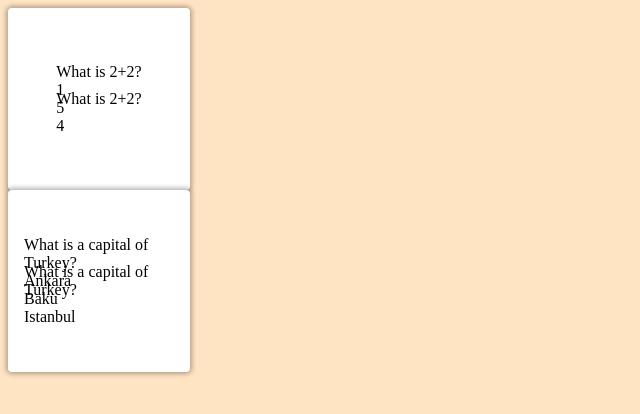
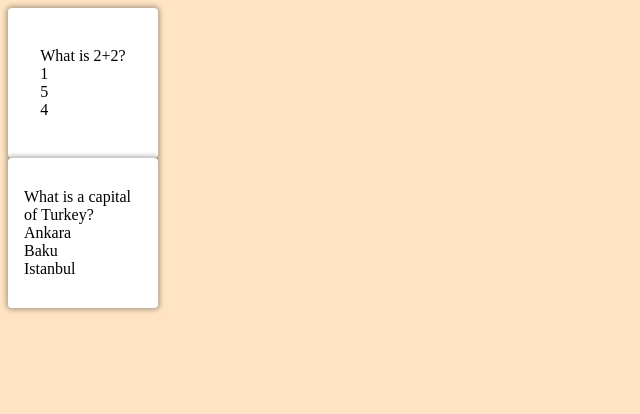
Before and after one commit to jalasgarli/Assignment_3, a React (Create React App) app in the folder assign3/: page / in a window 1280 px wide. Shown: the top 414 px of the page, without its empty margins (0-640 px from the left). Built offline with nearby package versions, Linux system fonts and the light colour scheme.

Commit message:
Updated Card

```diff
--- a/assign3/src/FlashCard.js
+++ b/assign3/src/FlashCard.js
@@ -5,10 +5,10 @@ export default function FlashCard({flashcard}) {
 
   return (
     <div
-    className={`card ${flip ? `flip` : ``}`}
+    className={`card ${flip ? 'flip' : ''}`}
     onClick={() => setflip(!flip)}>
 
-      <div className='front'>
+      <div className="front">
         {flashcard.question}
         <div className="flashcard-options">
           {flashcard.options.map(option => {
@@ -16,7 +16,8 @@ export default function FlashCard({flashcard}) {
           })}
         </div>
       </div>
-      {flip ? flashcard.answer : flashcard.question}
+      <div className="back">{flashcard.answer}</div>
+
     </div>
   )
 }
--- a/assign3/src/app.css
+++ b/assign3/src/app.css
@@ -10,7 +10,6 @@ body {
     border-radius: .25rem;
     box-shadow: 0 0 5px 2px rgba(0,0,0,.3);
     background-color: white;
-    padding: 1rem;
     height: 150px;
     width: 150px;
     transform: perspective(1000px) rotateY(var(--rotate-y, 0))
```
